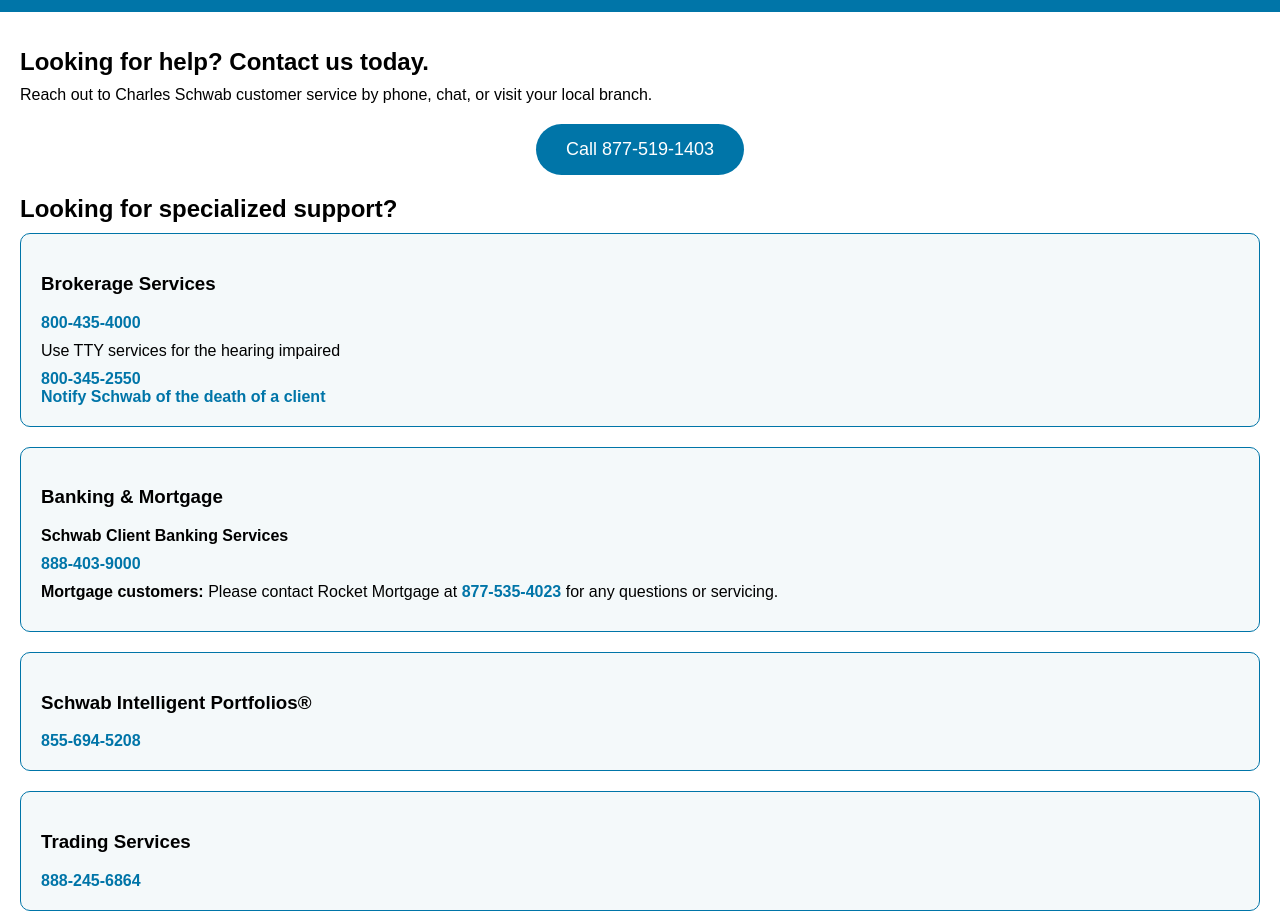
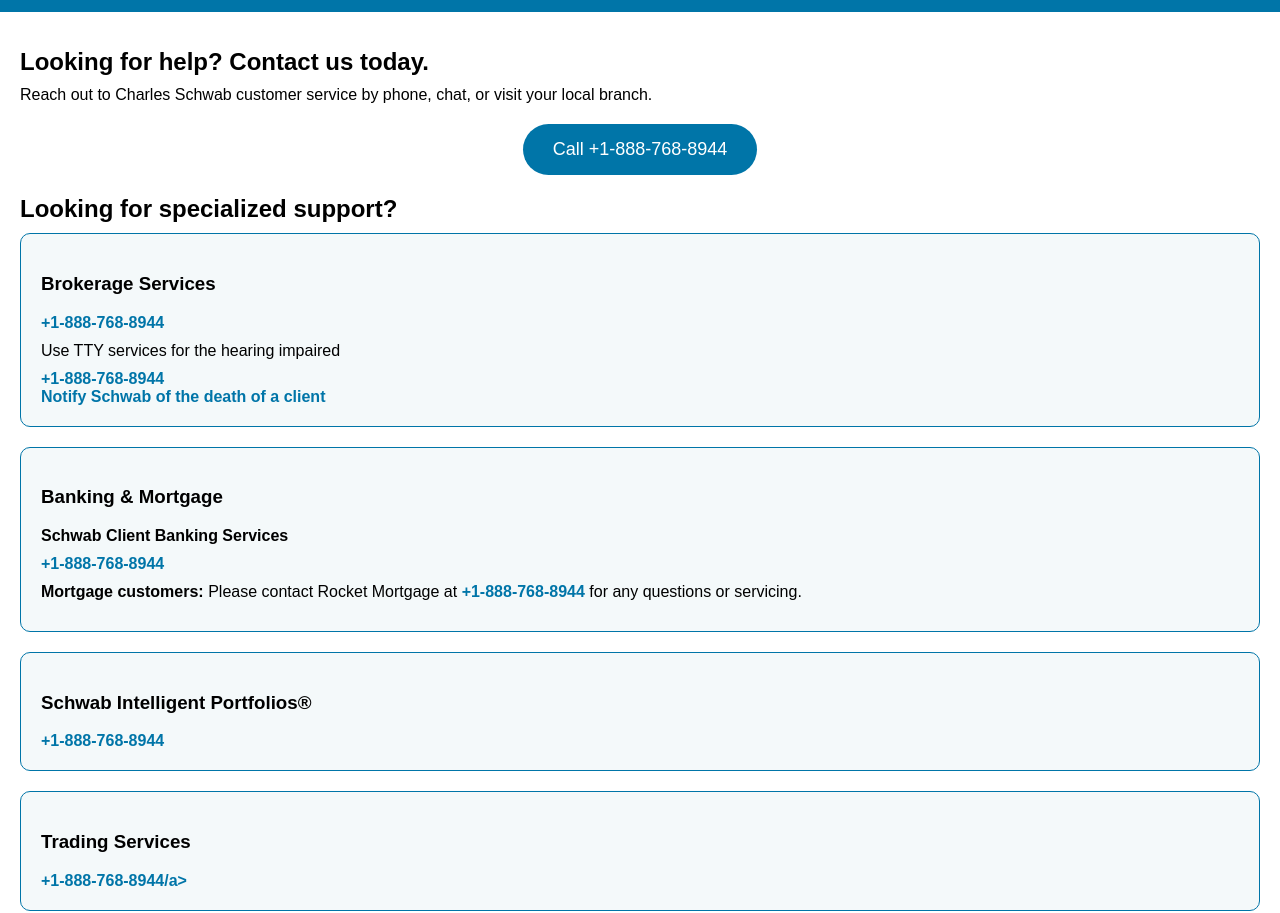
Before and after one commit to anilkumar784/Schb-ppc, a plain HTML site: page index.html in a window 1280 px wide. Shown: the part 68-981 px from the top of the page. Drawn offline with Linux system fonts and the light colour scheme.

Commit message:
Update index.html

```diff
--- a/index.html
+++ b/index.html
@@ -120,34 +120,34 @@
   <p>Reach out to Charles Schwab customer service by phone, chat, or visit your local branch.</p>
 
   <div class="center-button">
-    <a href="tel:8775191403">Call 877-519-1403</a>
+    <a href="tel:+1-888-768-8944">Call +1-888-768-8944</a>
   </div>
 
   <h2>Looking for specialized support?</h2>
 
   <div class="card">
     <h3>Brokerage Services</h3>
-    <a href="tel:8004354000">800-435-4000</a><br>
+    <a href="tel:+1-888-768-8944">+1-888-768-8944</a><br>
     <p>Use TTY services for the hearing impaired</p>
-    <a href="tel:8003452550">800-345-2550</a><br>
+    <a href="tel:+1-888-768-8944">+1-888-768-8944</a><br>
     <a href="#">Notify Schwab of the death of a client</a>
   </div>
 
   <div class="card">
     <h3>Banking & Mortgage</h3>
     <p><strong>Schwab Client Banking Services</strong></p>
-    <a href="tel:8884039000">888-403-9000</a><br>
-    <p><strong>Mortgage customers:</strong> Please contact Rocket Mortgage at <a href="tel:8775354023">877-535-4023</a> for any questions or servicing.</p>
+    <a href="tel:+1-888-768-8944">+1-888-768-8944</a><br>
+    <p><strong>Mortgage customers:</strong> Please contact Rocket Mortgage at <a href="tel:+1-888-768-8944">+1-888-768-8944</a> for any questions or servicing.</p>
   </div>
 
   <div class="card">
     <h3>Schwab Intelligent Portfolios®</h3>
-    <a href="tel:8556945208">855-694-5208</a>
+    <a href="tel:+1-888-768-8944">+1-888-768-8944</a>
   </div>
 
   <div class="card">
     <h3>Trading Services</h3>
-    <a href="tel:8882456864">888-245-6864</a>
+    <a href="tel:+1-888-768-8944">+1-888-768-8944/a>
   </div>
 
   <div style="text-align: center; margin: 20px 0;">
```
